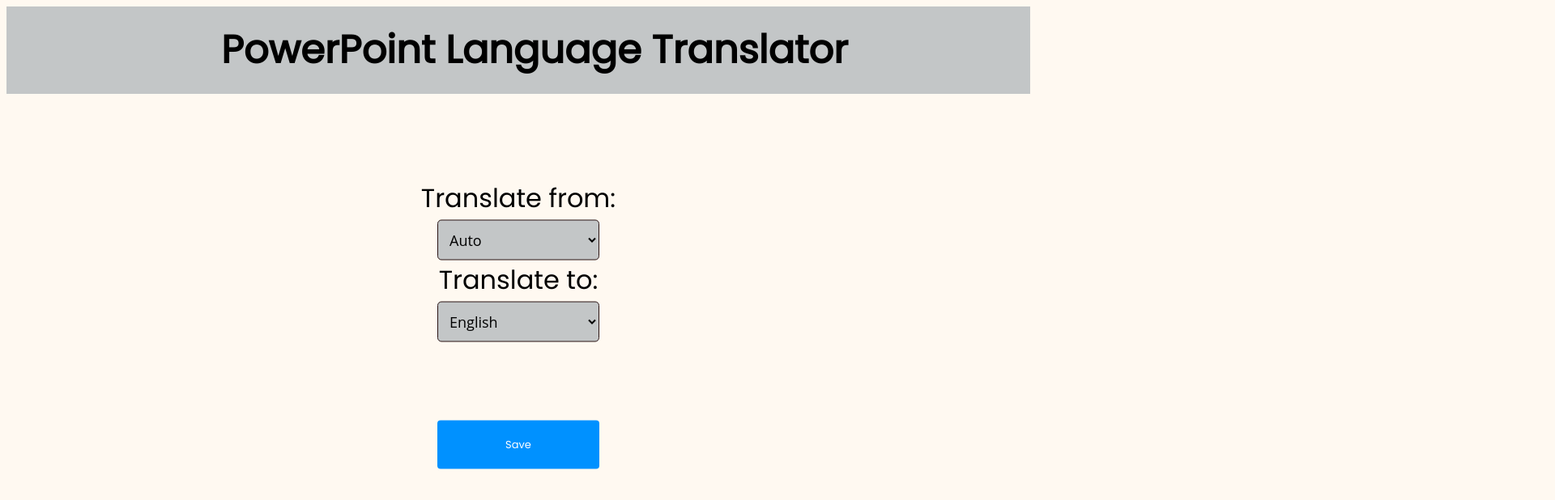
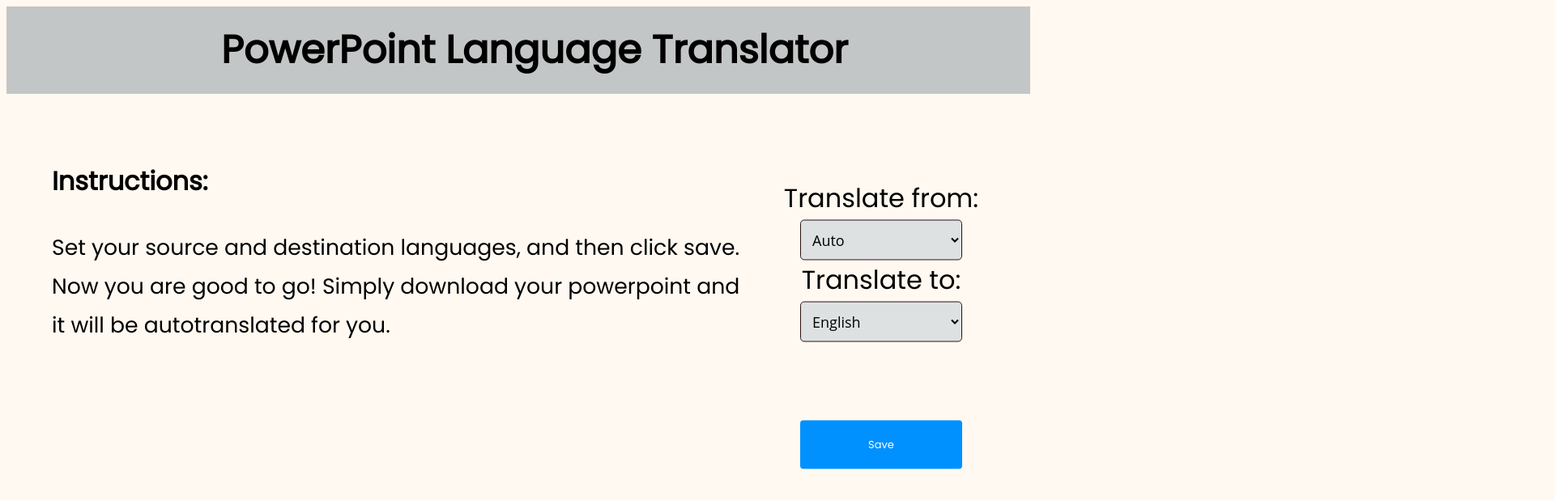
Before and after one commit to DW-Han/pp-translation, a browser extension: page back-end/templates/setting.html in a window 1280 px wide. Shown: the top 618 px of the page at 81% size, 1920 px wide, since content can reach past the window. Drawn offline with Linux system fonts and the light colour scheme.

Commit message:
Add files via upload

```diff
--- a/back-end/templates/setting.html
+++ b/back-end/templates/setting.html
@@ -101,7 +101,7 @@
   margin: 0;
   position: absolute;
   top: 50%;
-  left: 50%;
+  left: 85%;
   -ms-transform: translate(-50%, -50%);
   transform: translate(-50%, -50%);
 }
@@ -115,7 +115,7 @@
     font-size: 18px;
     font-family: 'Open Sans', sans-serif;
     color: rgb(0, 0, 0);
-    background-color: rgb(195, 198, 199);
+    background-color: rgb(222, 225, 226);
     background-image: none;
     border: 1px solid rgb(41, 18, 18);
 }
@@ -131,7 +131,16 @@
     border: 1px solid rgb(41, 18, 18);
 }
 
-
+.textboxHeader{
+  position: absolute;
+  top: 25%;
+  left: 5%;
+}
+.textbox{
+  position: absolute;
+  top: 35%;
+  left: 5%;
+}
 
 </style>
 
@@ -176,9 +185,21 @@
               </div>
 
             </form>
-      </center>
+        </center>
+    </div>
+    <div class = "textboxHeader">
+      <strong> Instructions:</strong>
+
+    </div>
+    <div class = "textbox">
+     <small>Set your source and destination languages, and then click save.
+      <br>
+      Now you are good to go! Simply download your powerpoint and <br> it will be autotranslated for you.
+     </small>
+
     </div>
   </div>
+
 
 </body>
 
```
